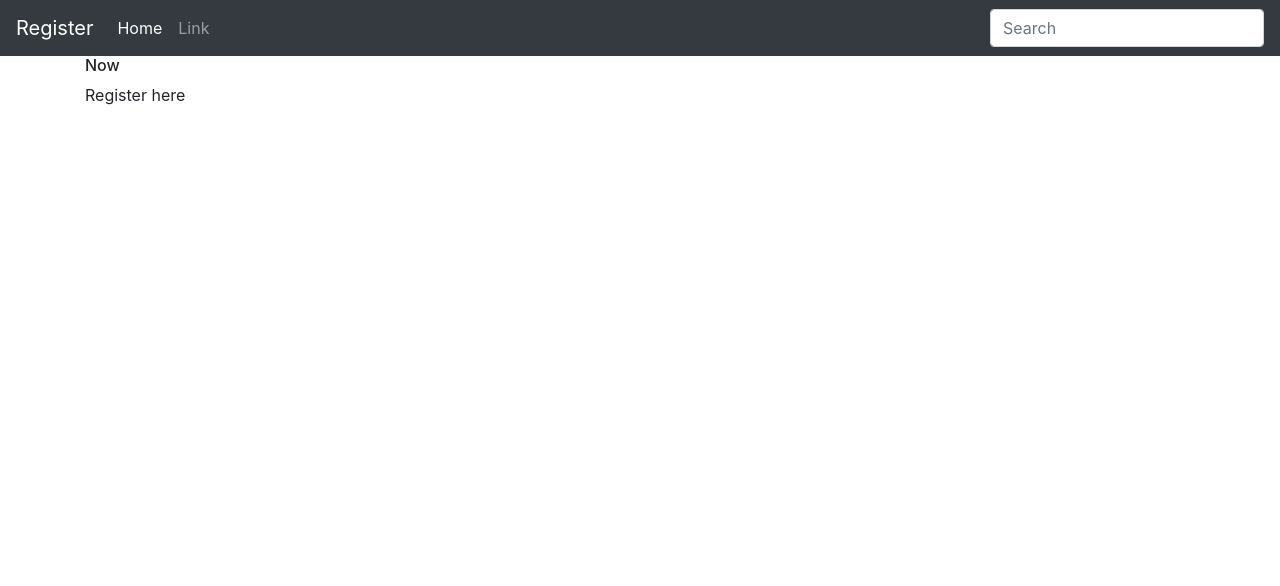
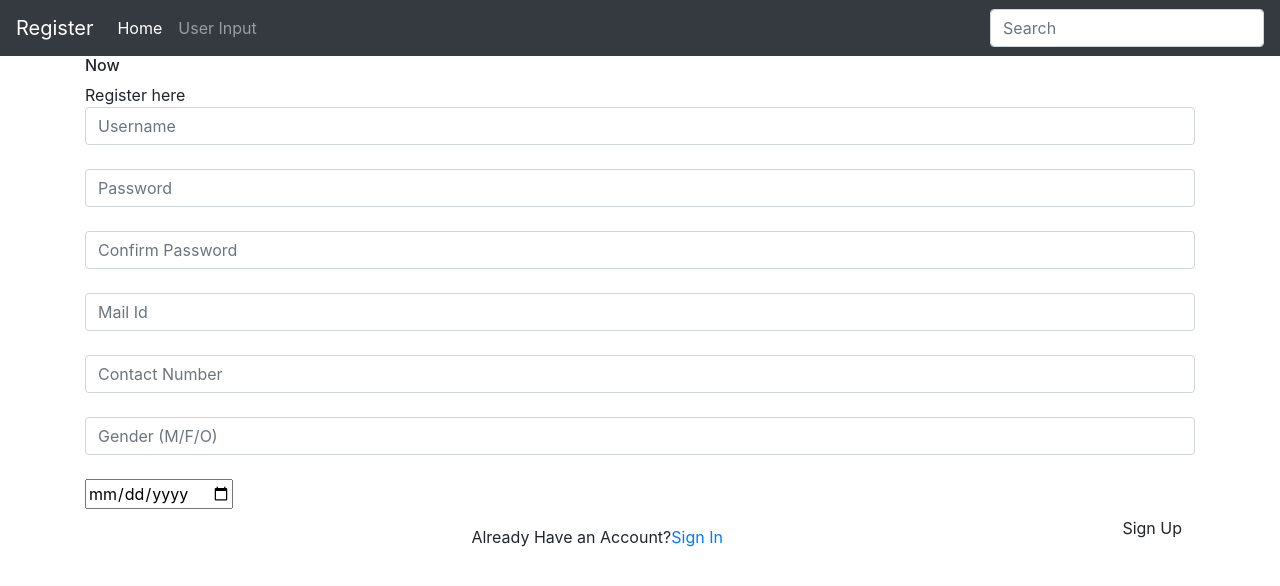
Before and after one commit to DipikaPawar12/travoyager-travel-recommendation-, a Django app: page /userRegister in a window 1280 px wide. Shown: the top 586 px of the page. Run offline with Django 3.2, Linux system fonts and the light colour scheme; some libraries are stand-ins or nearby versions.

Commit message:
Register/SignIn and userInput added

```diff
--- a/travel_recommand/travel/Templates/base.html
+++ b/travel_recommand/travel/Templates/base.html
@@ -18,7 +18,7 @@
                   <a class="nav-link" href="#">Home <span class="sr-only">(current)</span></a>
                 </li>
                 <li class="nav-item">
-                  <a class="nav-link" href="#">Link</a>
+                  <a class="nav-link" href="/userInput">User Input</a>
                 </li>
               </ul>
               <form class="form-inline my-2 my-md-0">
--- a/travel_recommand/travel/Templates/userRegister.html
+++ b/travel_recommand/travel/Templates/userRegister.html
@@ -3,4 +3,26 @@
 <h6>Now</h6>
  Register here
 
+ <form method="POST" enctype="multipart/form-data">
+    <input type="text" class="form-control" placeholder="Username" id="username" name="username" value="{{username}}" minlength="2" maxlength="50" autocomplete="off" required />
+    <br>
+    <input type="password" class="form-control" placeholder="Password" name="password" minlength="4" maxlength="20" required />
+    <br>
+    <input type="password" class="form-control" placeholder="Confirm Password" name="cpassword" minlength="4" maxlength="20" required />
+    <br>
+    <input type="email" class="form-control" placeholder="Mail Id" id="mail" name="mail" pattern="[a-z0-9._%+-]+@[a-z0-9.-]+\.[a-z]{2,4}$" maxlenght="320" required />
+    <br>
+    <input type="number" class="form-control" placeholder="Contact Number" id="contact" name="contact" value="{{contact}}" pattern="[0-9]{10}" required />
+    <br>
+    <input type="text" class="form-control" placeholder="Gender (M/F/O)" id="gender" name="gender" value="{{gender}}" maxlength="1"required />
+    <br>
+    <input type="date" id="dob" name="dob" required>
+    <br>
+    <div class="form-group">
+        <input type="submit" value="Sign Up" class="btn float-right login_btn" id="lg_bt" />
+    </div>
+ </form>
+ <div class="d-flex justify-content-center links">
+    Already Have an Account?<a href="userLogin">Sign In</a>
+  </div>
 {% endblock %}
--- a/travel_recommand/travel/urls.py
+++ b/travel_recommand/travel/urls.py
@@ -4,4 +4,7 @@ from .views import *
 urlpatterns = [
     url(r'^$', index, name='index'),
     url(r'^userRegister$', userRegister, name='userRegister'),
+    url(r'^userInput$', userInput, name='userInput'),
+    url(r'^userLogin$', userLogin, name='userLogin'),
+
 ]
--- a/travel_recommand/travel/views.py
+++ b/travel_recommand/travel/views.py
@@ -6,3 +6,9 @@ def index(request):
 
 def userRegister(request):
     return render(request, 'userRegister.html')
+
+def userInput(request):
+    return render(request, 'userInput.html')
+
+def userLogin(request):
+    return render(request, 'userLogin.html')
```
Also changed, not shown: travel_recommand/travel/Templates/userInput.html (added, +43 -0 lines), travel_recommand/travel/Templates/userLogin.html (added, +20 -0 lines).
